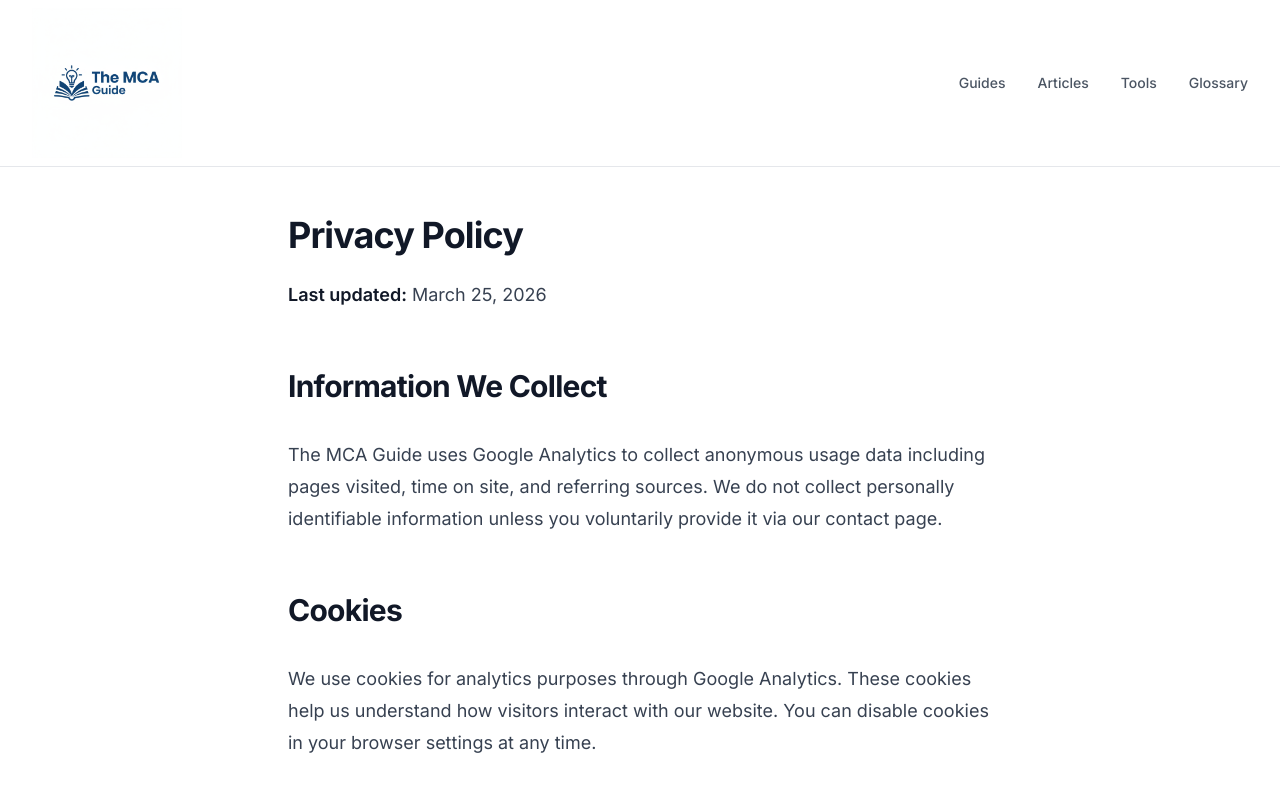
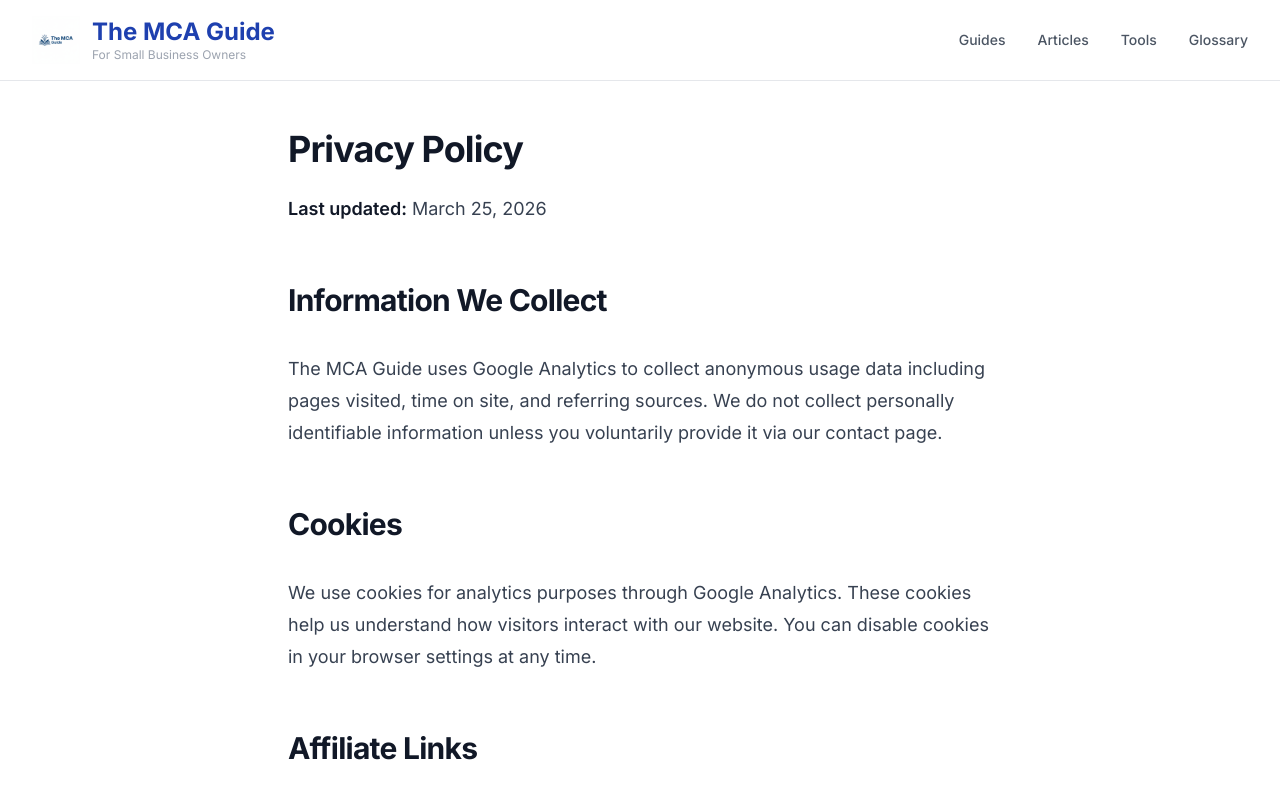
Before and after one commit to barcoastal/themcaguide, a Next.js app: page /privacy in a window 1280 px wide. Shown: the top 800 px of the page. Built offline with nearby package versions, Linux system fonts and the light colour scheme; no server answers.

Commit message:
fix: proper header logo — 48px icon + text + tagline

```diff
--- a/src/components/layout/Header.tsx
+++ b/src/components/layout/Header.tsx
@@ -17,9 +17,13 @@ export default function Header() {
   return (
     <header className="sticky top-0 z-50 bg-white border-b border-gray-200">
       <div className="max-w-7xl mx-auto px-4 sm:px-6 lg:px-8">
-        <div className="flex items-center justify-between py-2">
-          <Link href="/" className="flex items-center gap-2">
-            <img src="/images/logo-v3.png" alt="The MCA Guide" className="h-[150px] w-[150px] object-contain" />
+        <div className="flex items-center justify-between h-20">
+          <Link href="/" className="flex items-center gap-3">
+            <img src="/images/logo-v3.png" alt="" className="h-12 w-12 object-contain" />
+            <div className="flex flex-col">
+              <span className="text-2xl font-bold text-blue-800 leading-tight">The MCA Guide</span>
+              <span className="text-xs text-gray-400 hidden sm:block">For Small Business Owners</span>
+            </div>
           </Link>
 
           <nav className="hidden md:flex items-center gap-8">
```
Also changed, not shown: public/images/logo-wide.png (added).
